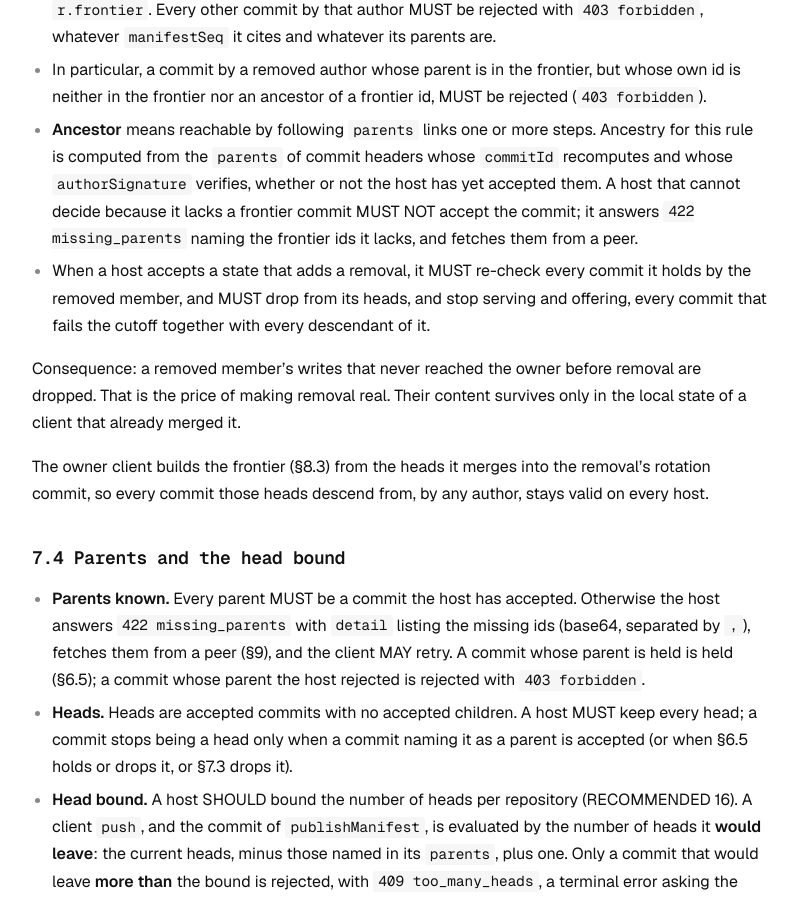
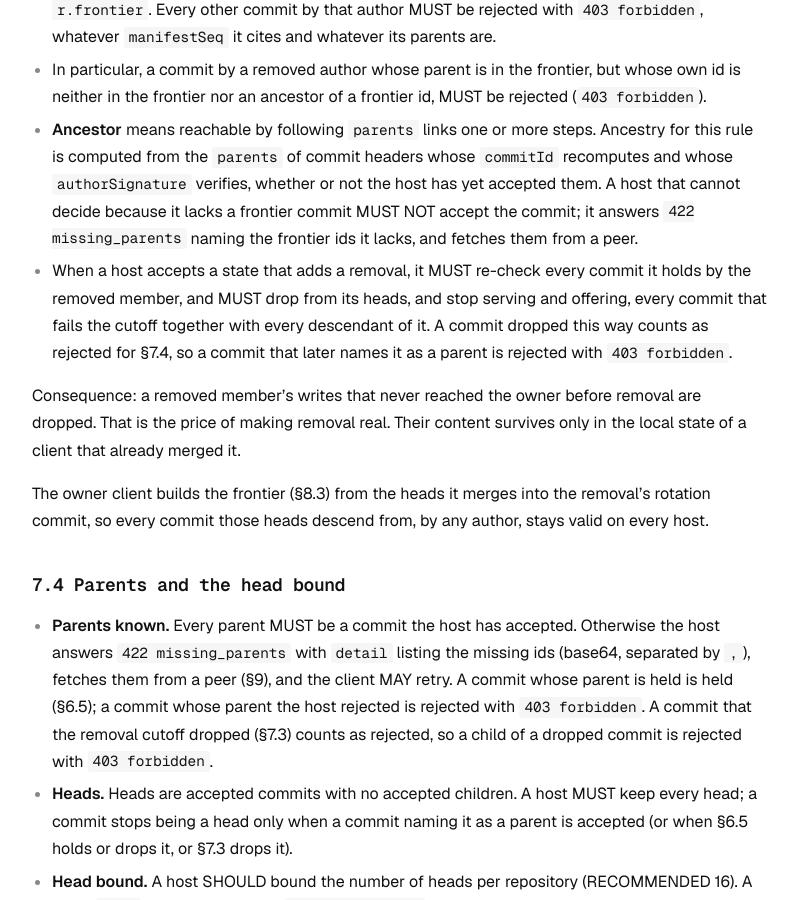
Before and after one commit to trqlmao/avp, a Jekyll site: the page built from SPEC.md, in a window 1280 px wide and 900 px high, scrolled down 18184 px. Shown: the whole window, without its empty margins (240-1038 px from the left). Built offline with Jekyll 4.4.1, drawn with Linux system fonts in a browser that asks for light colours; our own code applies the rules of GitHub Pages for plain Markdown files.

Commit message:
docs(spec): treat cutoff-dropped commits as rejected parents
SPEC 7.3 drops commits that fail the removal cutoff and 7.4 rejects a
commit whose parent the host rejected, but neither said which rule a
child of a dropped commit meets. State that a dropped commit counts as
rejected, so its child is rejected with 403 forbidden. Both reference
hosts and the harness already behave this way.

```diff
--- a/SPEC.md
+++ b/SPEC.md
@@ -647,7 +647,8 @@ keep writing commits that cite them (backdating). The state that removes a membe
   lacks, and fetches them from a peer.
 - When a host accepts a state that adds a removal, it MUST re-check every commit it holds by the removed
   member, and MUST drop from its heads, and stop serving and offering, every commit that fails the cutoff
-  together with every descendant of it.
+  together with every descendant of it. A commit dropped this way counts as rejected for §7.4, so a commit
+  that later names it as a parent is rejected with `403 forbidden`.
 
 Consequence: a removed member's writes that never reached the owner before removal are dropped. That is the
 price of making removal real. Their content survives only in the local state of a client that already
@@ -661,7 +662,8 @@ every commit those heads descend from, by any author, stays valid on every host.
 - **Parents known.** Every parent MUST be a commit the host has accepted. Otherwise the host answers
   `422 missing_parents` with `detail` listing the missing ids (base64, separated by `,`), fetches them from a
   peer (§9), and the client MAY retry. A commit whose parent is held is held (§6.5); a commit whose parent
-  the host rejected is rejected with `403 forbidden`.
+  the host rejected is rejected with `403 forbidden`. A commit that the removal cutoff dropped (§7.3) counts
+  as rejected, so a child of a dropped commit is rejected with `403 forbidden`.
 - **Heads.** Heads are accepted commits with no accepted children. A host MUST keep every head; a commit
   stops being a head only when a commit naming it as a parent is accepted (or when §6.5 holds or drops it,
   or §7.3 drops it).
```
